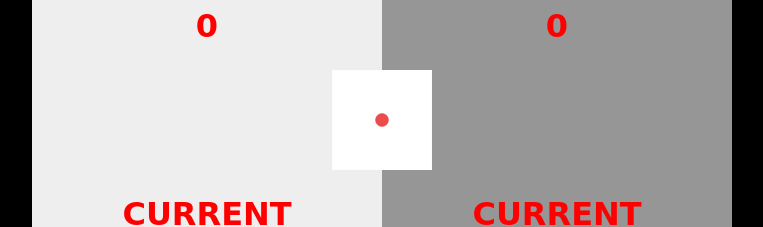
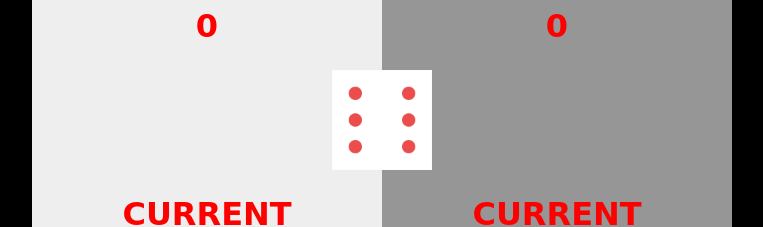
Before and after one commit to Ameer2000Mzori/Dice-Game, a website built with webpack: page src/index.html in a window 1280 px wide. Both pictures are taken after a click on the button "ROLL DICE". Shown: the part 280-507 px from the top of the page, without its empty margins (258-1021 px from the left). Built offline with nearby package versions, Linux system fonts and the light colour scheme; a web font is replaced by a local one.

Commit message:
added random image change when dice is rolled + random number is created

```diff
--- a/src/script.js
+++ b/src/script.js
@@ -1,10 +1,9 @@
 // selecting elements
-//
+const diceImgEl = document.getElementsByClassName("dice-Img")[0];
 ////buttons selecte
 const restartBtn = document.getElementsByClassName("restart-Btn")[0];
 const rollDiceBtn = document.getElementsByClassName("roll-Dice-Btn")[0];
 const holdBtn = document.getElementsByClassName("hold-Btn")[0];
-//
 //player one selected
 const playerLeft = document.getElementsByClassName("player-Left")[0];
 const player1PointCurrent = document.getElementsByClassName(
@@ -13,7 +12,6 @@ const player1PointCurrent = document.getElementsByClassName(
 const player1PointCount = document.getElementsByClassName(
   "player-1-Point-Count"
 );
-//
 //player two selected
 const playerRight = document.getElementsByClassName("player-Right")[0];
 const player2PointCurrent = document.getElementsByClassName(
@@ -30,6 +28,9 @@ let playerTwo = false;
 // functions
 const rollDice = () => {
   // create random number between 1-6
+  let randNum = Math.round(Math.random() * 5) + 1;
+  console.log(randNum);
+  diceImgEl.style.backgroundImage = `url(./assets/dice-${randNum}.png)`;
   ////show that number to the screen
   //////the active player should have that number in current
 };
--- a/src/style.scss
+++ b/src/style.scss
@@ -124,6 +124,7 @@ body {
         background-position: center;
         background-repeat: no-repeat;
         background-size: cover;
+        transition: all 500ms ease-in-out;
       }
     }
   }
```
Also changed, not shown: src/style.css, 1 other file.
